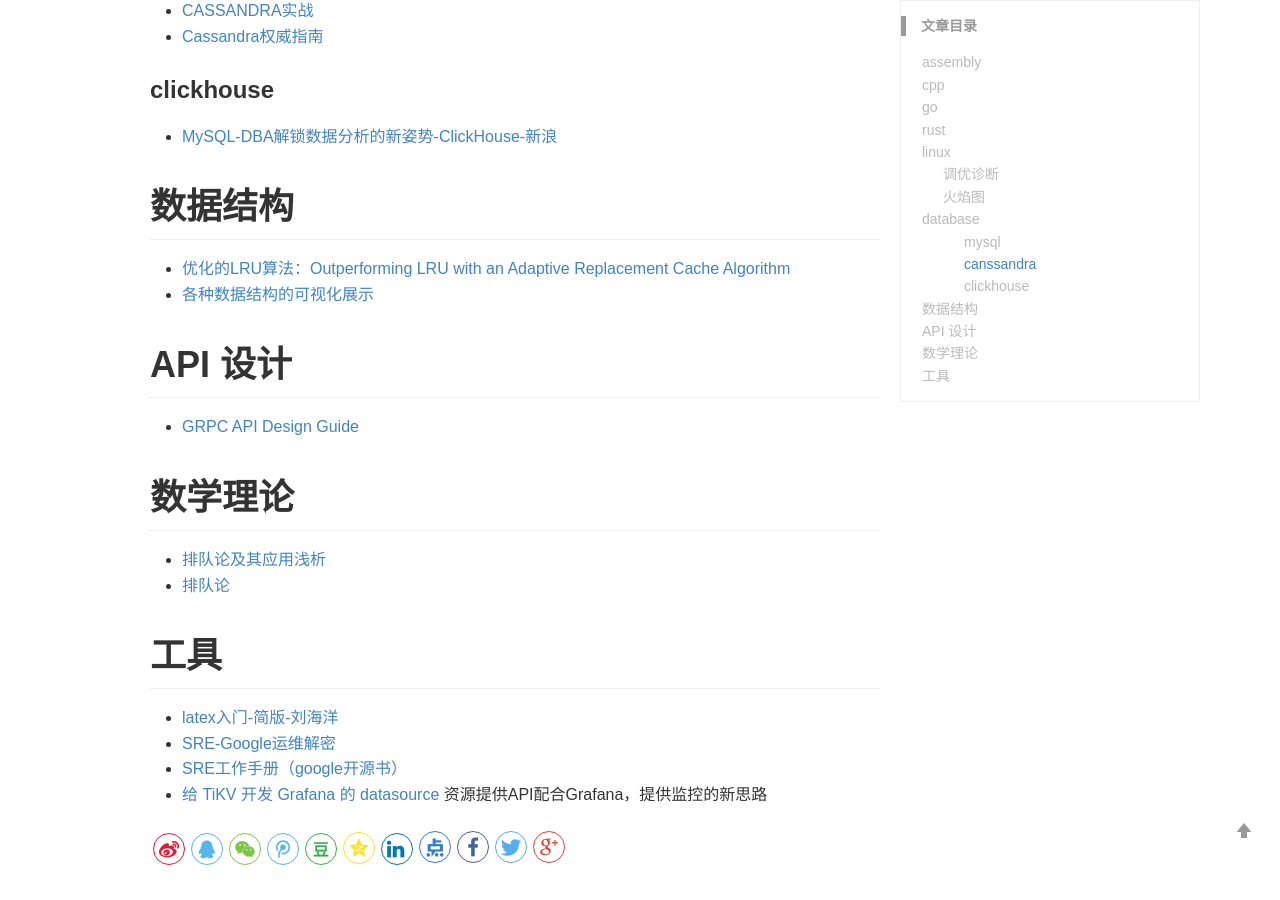
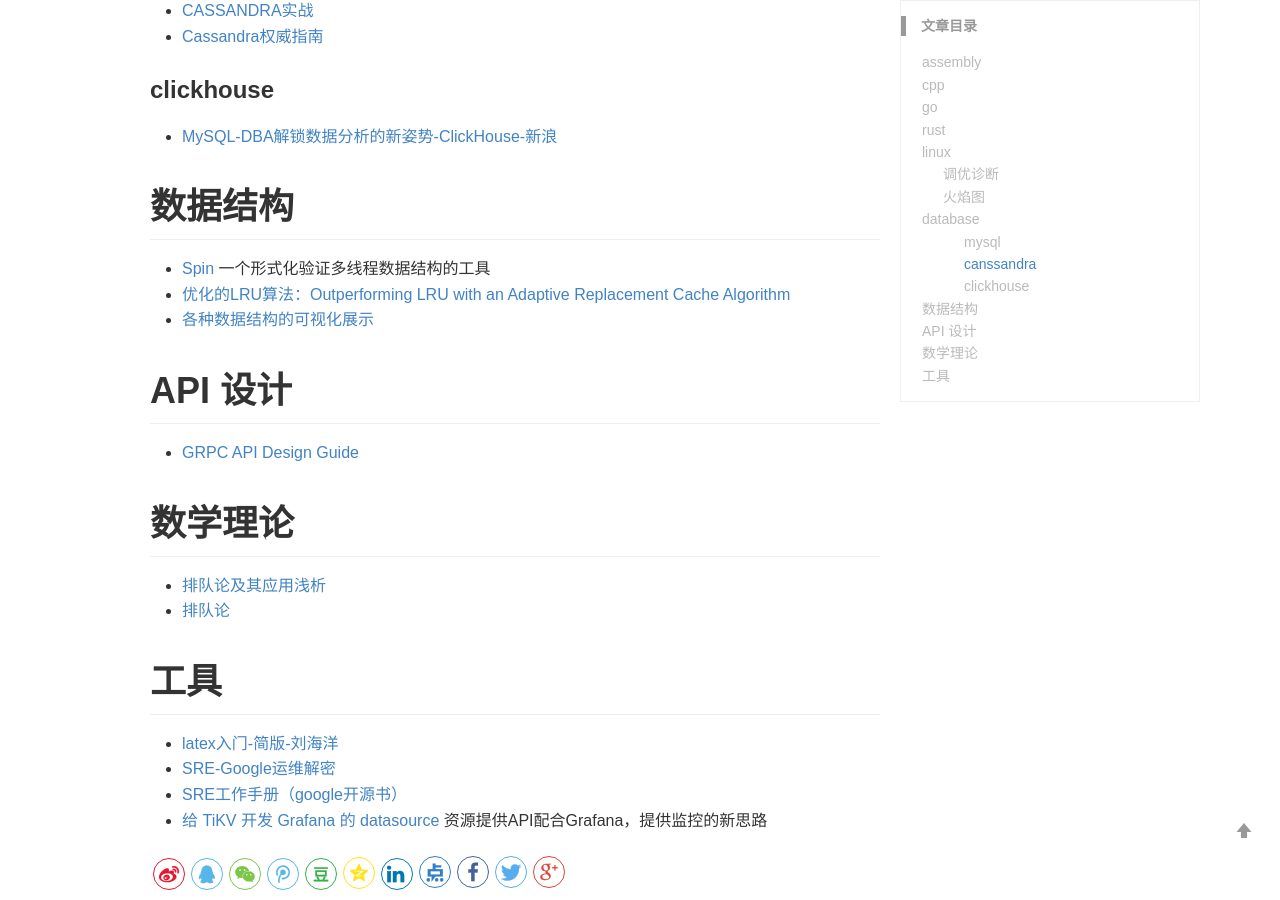
Before and after one commit to lrita/lrita.github.io, a Jekyll site: the page built from _wiki/books.md, in a window 1280 px wide and 900 px high, scrolled down 1715 px. Built offline with Jekyll 4.4.1, drawn with Linux system fonts in a browser that asks for light colours; comment, search, counter and statistics services are not loaded.

Commit message:
add _wiki/books.md

```diff
--- a/_wiki/books.md
+++ b/_wiki/books.md
@@ -51,6 +51,7 @@
 * [MySQL-DBA解锁数据分析的新姿势-ClickHouse-新浪](/images/posts/database/clickhouse/MySQL-DBA解锁数据分析的新姿势-ClickHouse-新浪.pdf)
 
 # 数据结构
+* [Spin](http://spinroot.com/) 一个形式化验证多线程数据结构的工具
 * [优化的LRU算法：Outperforming LRU with an Adaptive Replacement Cache Algorithm](/images/posts/datastructure/ARC.pdf)
 * [各种数据结构的可视化展示](https://www.cs.usfca.edu/~galles/visualization/Algorithms.html)
 
```
